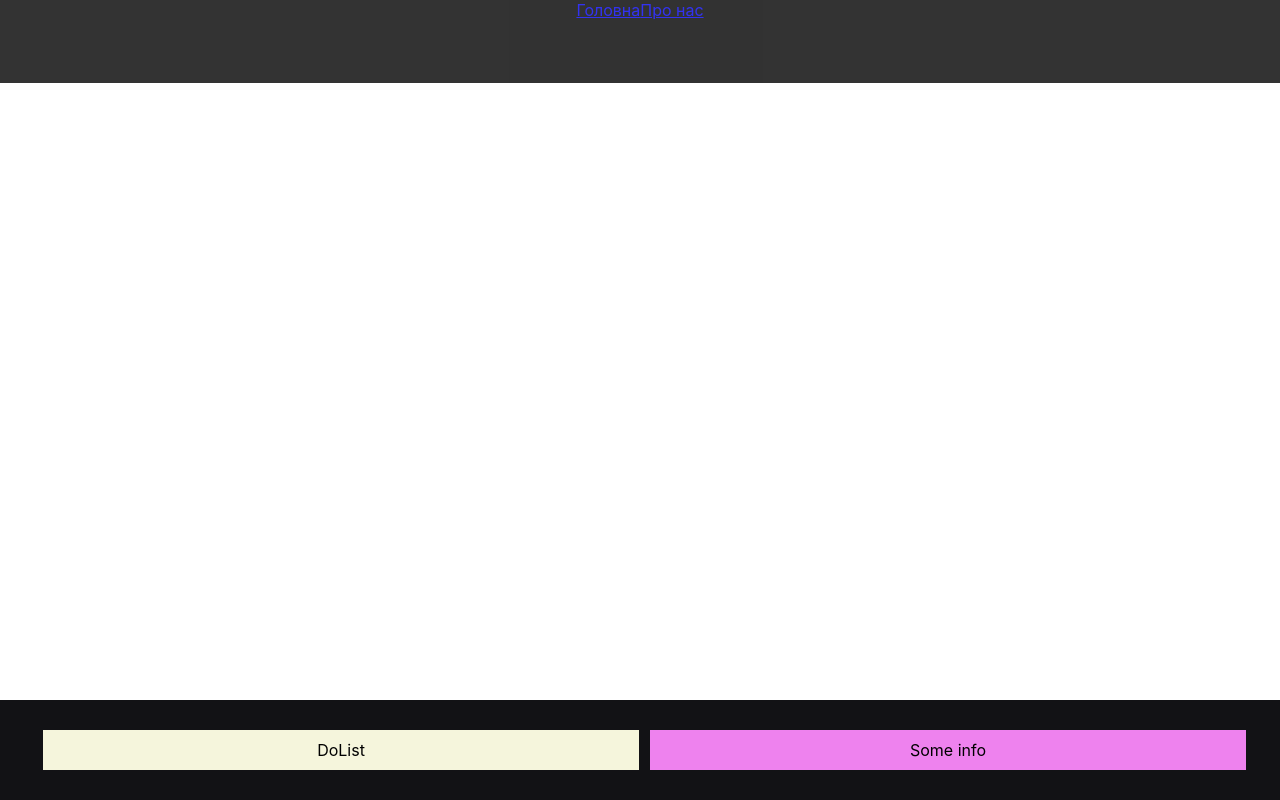
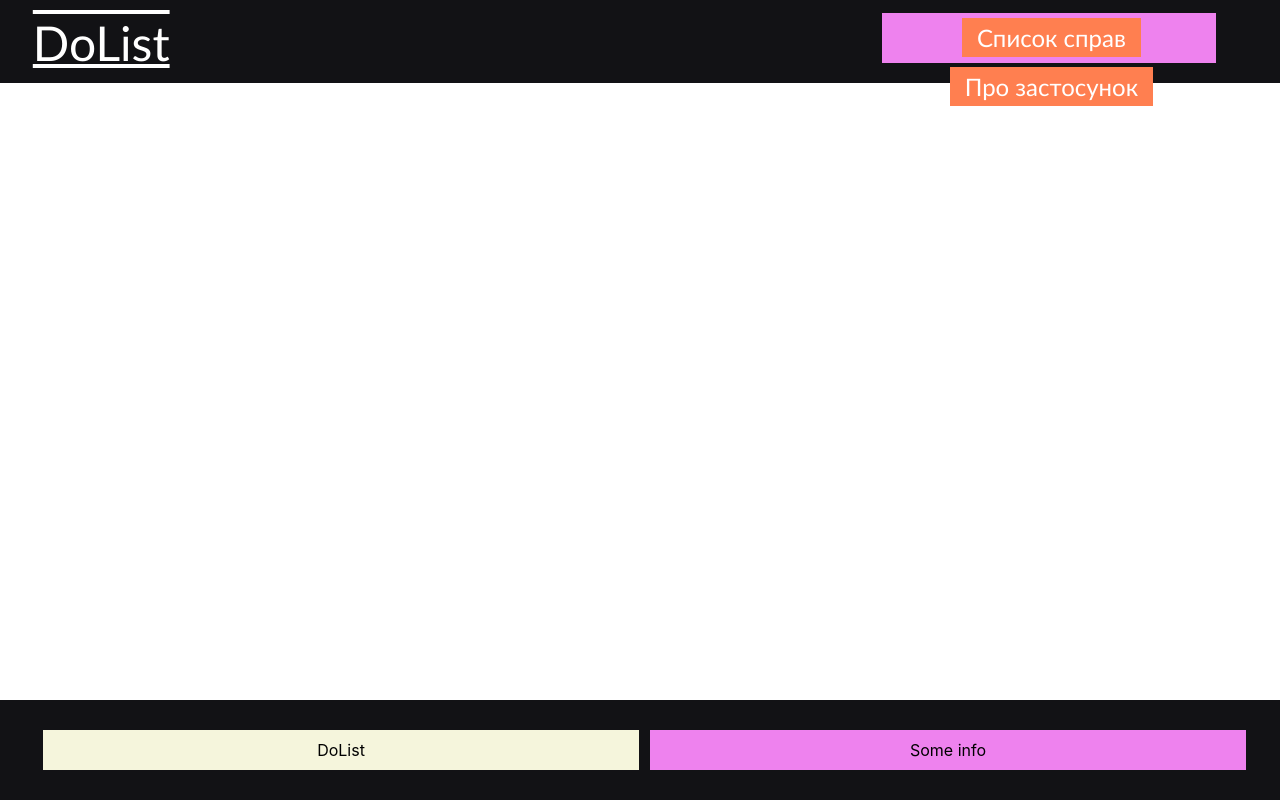
Before and after one commit to andrianhorban/DoList, a React (Create React App) app in the folder client/: page / in a window 1280 px wide. Built offline with nearby package versions, Linux system fonts and the light colour scheme.

Commit message:
header stylised

```diff
--- a/client/src/Components/Header/Header.jsx
+++ b/client/src/Components/Header/Header.jsx
@@ -5,7 +5,12 @@ import Navbar from  './Navbar/Navbar'
 const Header = () => {
     return (
        <div className={s.header}>
-            <Navbar />
+            <div className={`${s.header__block} ${s.header__title}`}>
+                DoList
+            </div>
+           <Navbar />
+
+
        </div>
     );
 };
--- a/client/src/Components/Header/Navbar/NavItem/NavItem.jsx
+++ b/client/src/Components/Header/Navbar/NavItem/NavItem.jsx
@@ -7,6 +7,7 @@ const NavItem = ({path, text}) => {
     return (
         <NavLink
             exact
+            className={`${s.navitem__block} ${s.navitem__elem}`}
             to={path}>
             {text}
 
--- a/client/src/Components/Header/Navbar/NavItem/style.module.css
+++ b/client/src/Components/Header/Navbar/NavItem/style.module.css
@@ -0,0 +1,22 @@
+.navitem__block{
+    display: inline-block;
+    position: relative;
+
+}
+.navitem__elem{
+    text-decoration: none;
+    background-color: coral;
+    text-align: left;
+    margin: 5px 5px 5px 10px;
+    padding: 5px 15px 5px 15px;
+    font-size: x-large;
+    font-family: "Gill Sans", sans-serif;
+    color: white;
+
+
+}
+
+.navitem__elem_active{
+    text-transform: uppercase;
+    color: darkgoldenrod;
+}
--- a/client/src/Components/Header/Navbar/Navbar.jsx
+++ b/client/src/Components/Header/Navbar/Navbar.jsx
@@ -4,10 +4,11 @@ import NavItem from './NavItem/NavItem'
 
 const Navbar = () => {
     return (
-        <div>
-            <NavItem path="/" text='Головна' />
+        <div className={s.navbar}>
+            <NavItem path="/" text='Список справ' />
 
-            <NavItem path="/about" text='Про нас' />
+            <NavItem path="/about" text='Про застосунок' />
+
         </div>
     );
 };
--- a/client/src/Components/Header/Navbar/style.module.css
+++ b/client/src/Components/Header/Navbar/style.module.css
@@ -0,0 +1,5 @@
+.navbar{
+    background-color: #ee82ee;
+    margin: 1% 5%  0.5% 50%;
+    height: 60%;
+}
--- a/client/src/Components/Header/style.module.css
+++ b/client/src/Components/Header/style.module.css
@@ -4,9 +4,21 @@
     top: 0;
     left: 0;
     right: 0;
-    z-index: 1000;
-    background-color: black;
+    background-color: #121215;
     width: 100%;
+    display: flex;
+}
+.header__block{
+    display: inline-block;
+}
+.header__title{
+    color: white;
+    text-decoration: overline underline;
+    font-family: "Gill Sans", sans-serif;
+    font-size: xxx-large;
+    text-align: center;
+    padding: 5px 45px 5px 20px;
 
-    opacity: 0.8;
+    width: 100px;
+    margin: 0.7% 5%  1% 1%;
 }
```
